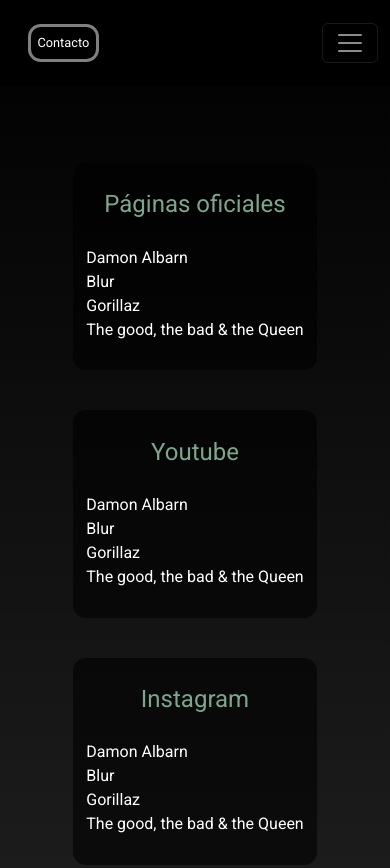
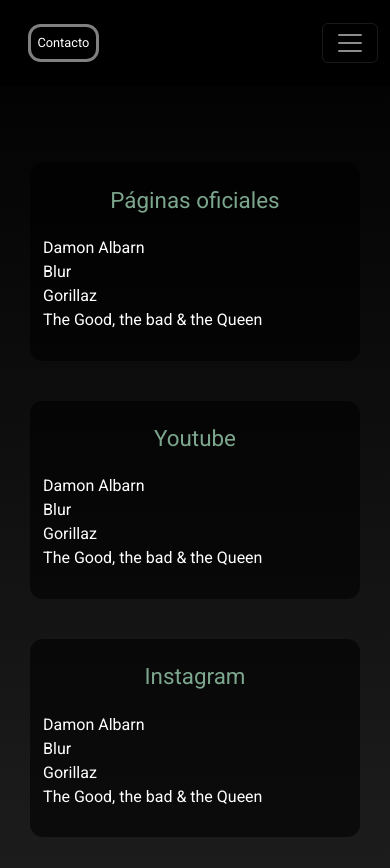
Before and after one commit to sebassoria/Sebastian-Soria-Proyecto-Damon-Albarn, a website: page pages/links.html in a window 390 px wide. Shown: the top 868 px of the page. Drawn offline with nearby package versions, Linux system fonts and the light colour scheme.

Commit message:
proyecto final DA

```diff
--- a/pages/links.html
+++ b/pages/links.html
@@ -83,7 +83,7 @@
                 <li><a href="https://www.damonalbarnmusic.com/" target="_blank">Damon Albarn</a></li>
                 <li><a href="https://www.blur.co.uk/" target="_blank">Blur</a></li>
                 <li><a href="https://www.gorillaz.com/" target="_blank">Gorillaz</a></li>
-                <li><a href="https://www.thegoodthebadandthequeen.com/" target="_blank">The good, the bad & the
+                <li><a href="https://www.thegoodthebadandthequeen.com/" target="_blank">The Good, the bad & the
                         Queen</a></li>
             </ul>
         </nav>
@@ -94,7 +94,7 @@
                 <li><a href="https://www.youtube.com/user/damonalbarnmusic" target="_blank">Damon Albarn</a></li>
                 <li><a href="https://www.youtube.com/blur" target="_blank">Blur</a></li>
                 <li><a href="https://www.youtube.com/user/gorillaz" target="_blank">Gorillaz</a></li>
-                <li><a href="https://www.youtube.com/channel/UCs7K3QOtZPT2L-Z9i0DHyuQ" target="_blank">The good, the
+                <li><a href="https://www.youtube.com/channel/UCs7K3QOtZPT2L-Z9i0DHyuQ" target="_blank">The Good, the
                         bad & the Queen</a></li>
             </ul>
         </nav>
@@ -105,7 +105,7 @@
                 <li><a href="https://www.instagram.com/damonalbarn/" target="_blank">Damon Albarn</a></li>
                 <li><a href="https://www.instagram.com/blurofficial/" target="_blank">Blur</a></li>
                 <li><a href="https://www.instagram.com/gorillaz/" target="_blank">Gorillaz</a></li>
-                <li><a href="https://www.instagram.com/goodbadqueen/" target="_blank">The good, the bad & the
+                <li><a href="https://www.instagram.com/goodbadqueen/" target="_blank">The Good, the bad & the
                         Queen</a></li>
             </ul>
         </nav>
--- a/scss/components/_mediaquerys.scss
+++ b/scss/components/_mediaquerys.scss
@@ -208,8 +208,11 @@
         background-image: none;
         background-color: map-get($map: $colores, $key: primero);
     }
+
+    .link-contain{
+
         .link-item{
-
+            width: 90%;
             .link-item__tittle {
                 padding: 0;
                 font-size: 1.4em;
@@ -219,3 +222,4 @@
             margin-bottom: 20em;
         }
     }
+}
```
Also changed, not shown: css/style.css. Lines whose indentation alone changed are shown as unchanged.
